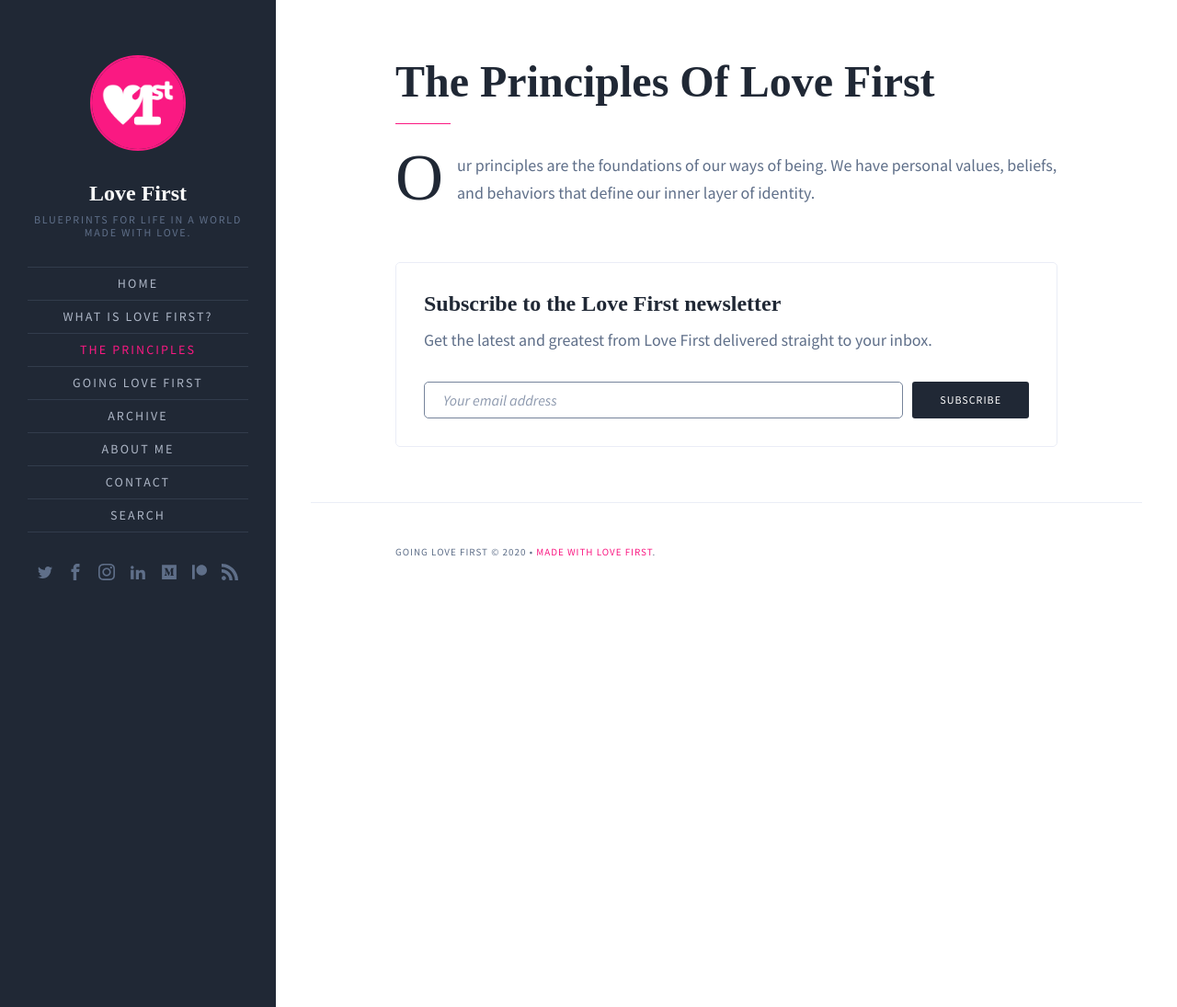
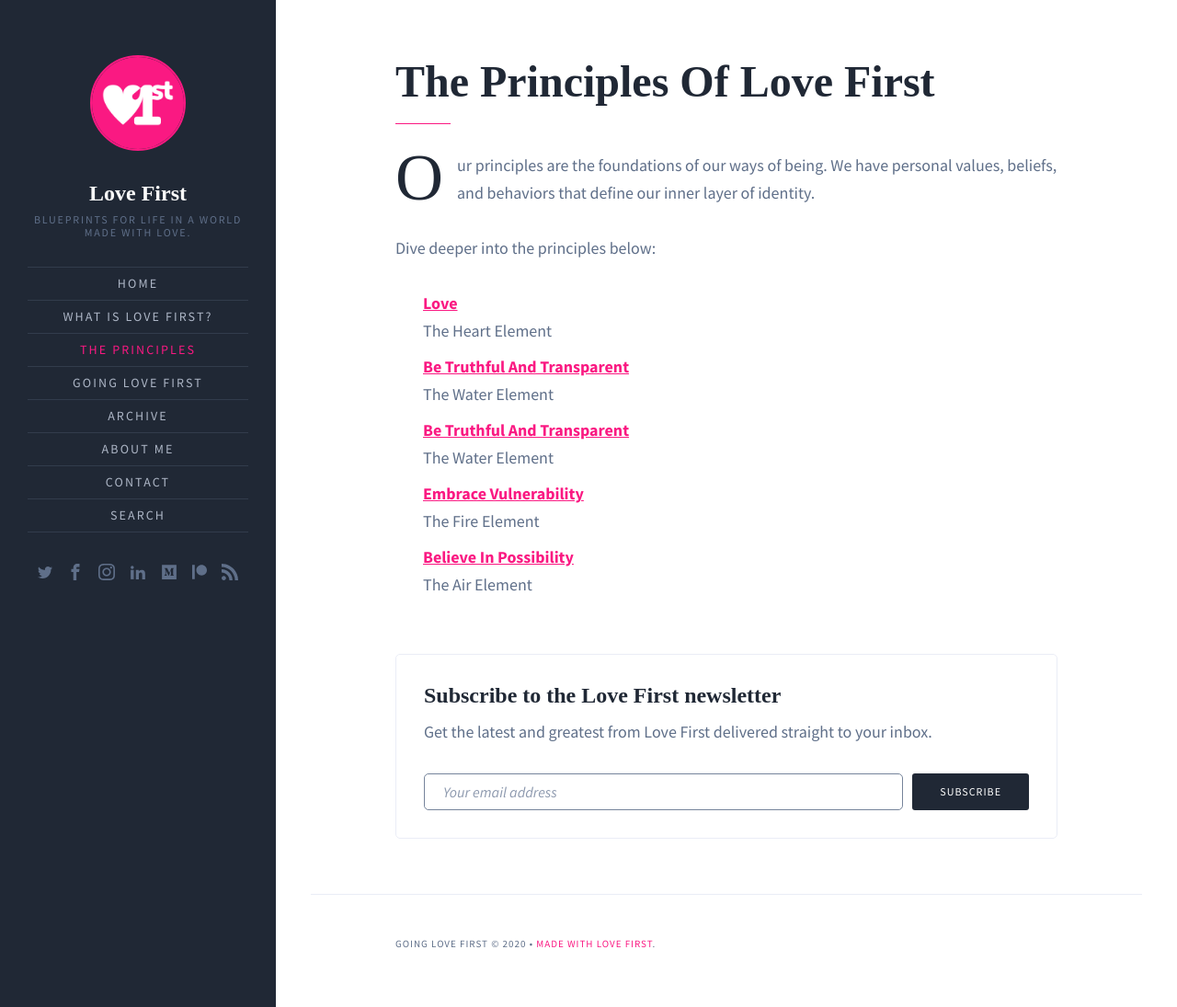
Before and after one commit to KuraFire/v1.goinglovefirst.com, a Jekyll site: the page built from principles.md, in a window 1280 px wide and 1095 px high. Shown: the whole window at 92% size. Built offline with Jekyll 4.4.1, drawn with Linux system fonts in a browser that asks for light colours; some web fonts are replaced.

Commit message:
Add the Elemental Principles

```diff
--- a/_layouts/page.html
+++ b/_layouts/page.html
@@ -5,6 +5,9 @@ layout: default
 <main id="main" class="site-main">
     <article class="post-full inner">
         <header class="post-header">
+          {% if page.principle %}
+          <p class="principles-breadcrumb"><a href="/principles/">The Principles Of Love First</a> / {{ page.principle_byline }}</p>
+          {% endif %}
             <h1 class="post-title">{{ page.title }}</h1>
         </header><!-- .post-header -->
         {% if page.featured_image %}
--- a/_sass/goinglovefirst.scss
+++ b/_sass/goinglovefirst.scss
@@ -48,6 +48,14 @@ nobr {
   }
 }
 
+.principles-list {
+  list-style: none;
+
+  li {
+    margin: 0 0 .5rem;
+  }
+}
+
 .photo-credit {
   color: $gray;
   font-style: italic;
@@ -56,11 +64,26 @@ nobr {
     font-weight: bold;
   }
 }
+
 .legacy {
   color: $color-orange-900;
   font-size: 1.3em;
   font-style: italic;
   margin: 1em 0 0;
+}
+
+.principles-breadcrumb {
+  color: $gray-light;
+  margin: 0 0 .5rem;
+
+  a {
+    color: $gray;
+
+    &:focus,
+    &:hover {
+      color: $color-accent;
+    }
+  }
 }
 
 .newsletter-box {
--- a/principles.md
+++ b/principles.md
@@ -4,3 +4,17 @@ permalink: /principles/
 ---
 
 Our principles are the foundations of our ways of being. We have personal values, beliefs, and behaviors that define our inner layer of identity.
+
+
+
+Dive deeper into the principles below:
+
+<ul class="principles-list">
+
+{% assign principles = site.pages | where_exp: "item", "item.principle" | sort: "principle" %}
+{% for page in principles %}
+<li><a href="{% link {{ page.path }} %}"><strong>{{ page.title }}</strong></a><br/>
+  {{ page.principle_byline }}</li>
+{% endfor %}
+
+</ul>
```
Also changed, not shown: principles/be-truthful-and-transparent.md (added, +9 -0 lines), principles/believe-in-possibility.md (added, +7 -0 lines), principles/embrace-vulnerability.md (added, +9 -0 lines), principles/love.md (added, +9 -0 lines), principles/share-your-story.md (added, +9 -0 lines).
